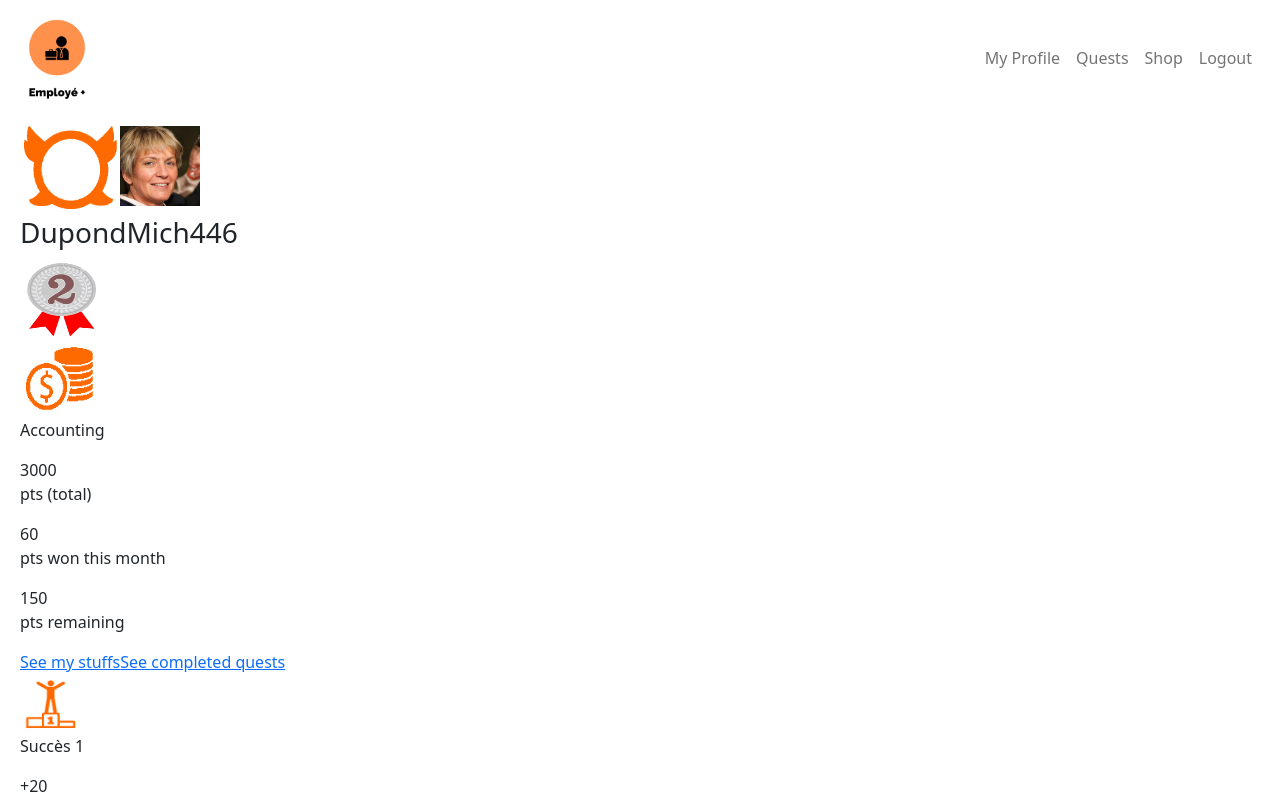
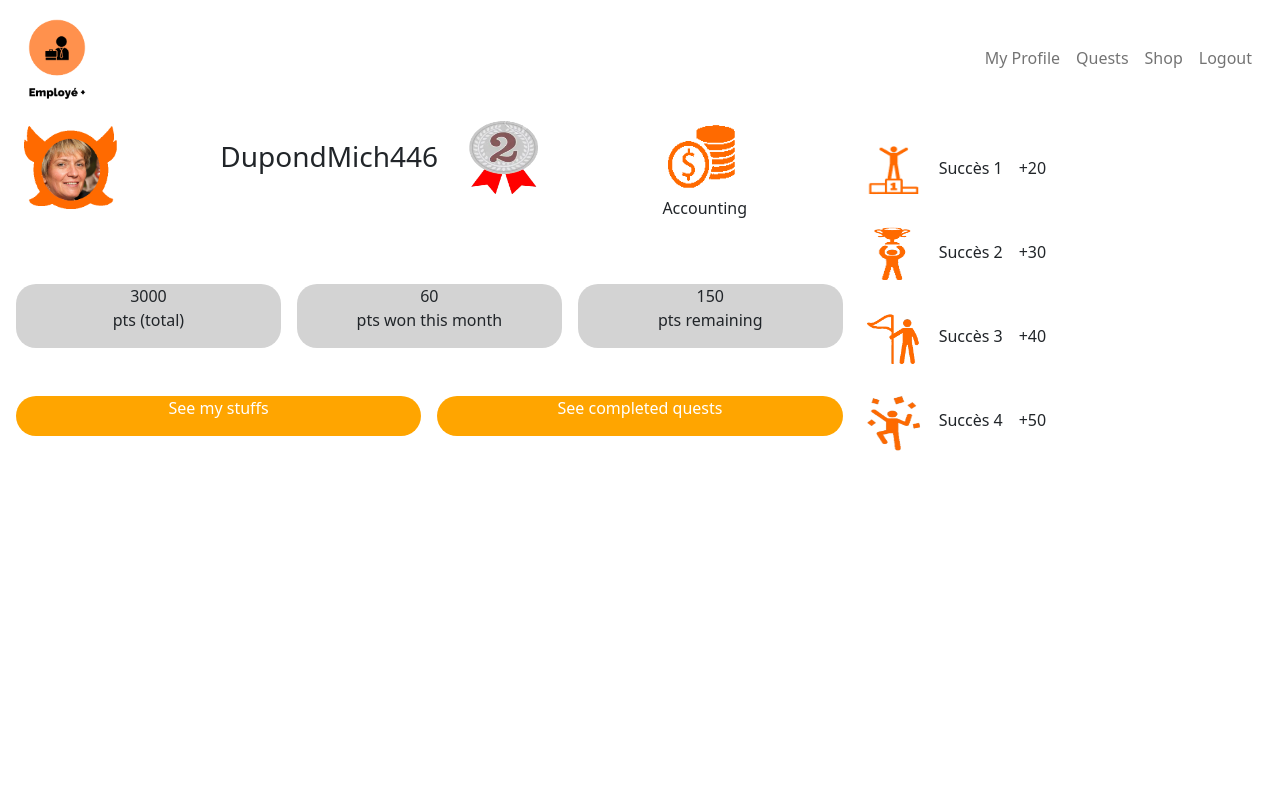
Before and after one commit to Pendi85/workshop-front, an Angular app: page /myprofile in a window 1280 px wide. Shown: the top 799 px of the page. Built offline with nearby package versions, Linux system fonts and the light colour scheme.

Commit message:
Apply styles on profile page

```diff
--- a/src/app/connectedComponents/myprofile/myprofile.component.html
+++ b/src/app/connectedComponents/myprofile/myprofile.component.html
@@ -1,47 +1,62 @@
-<div id="profile_informations">
-    <div class="profile_picture">
-        <img src="{{getUrlIconHierarchy(employeeData.hierarchy)}}" width="100" height="100">
-        <img src="../../../assets/michele.jfif" width="80" height="80">
+<div class="col-md-12">
+    <div class="row">
+        <div id="profile_informations" class="col-8">
+            <div class="row">
+                <div class="profile_picture w-25 h-25 col">
+                    <div style='position: relative '>
+                        <img style='position: absolute' class="overlay rounded-circle mt-3 ms-3"
+                            src="../../../assets/michele.jfif" width="70" height="70">
+                        <img style='position: absolute' src="{{getUrlIconHierarchy(employeeData.hierarchy)}}"
+                            width="100" height="100">
+
+                    </div>
                 </div>
 
-    <h3 class="username">{{employeeData.username}}</h3>
+                <h3 class="username col mt-4" style="font-weight: normal;">{{employeeData.username}}</h3>
 
-    <div class="rank">
+                <div class="rank col">
                     <img src="{{getUrlIconRank(employeeData.rank)}}" width="80" height="80">
                 </div>
 
-    <div class="department">
+                <div class="department col">
                     <img src="{{getUrlIconDepartment(employeeData.department)}}" width="80" height="80">
                     <p>{{employeeData.department}}</p>
                 </div>
-
-    <div class="exp_data">
-        <div>
+            </div>
+            <div class="exp_data row mt-5">
+                <div class="col ms-2 me-2" style="background-color: lightgrey; border-radius: 20px; text-align: center">
                     <p><span class="exp_data_value">{{employeeData.totalPoints}}</span>
-                <br>pts (total)</p>
+                        <br>pts (total)
+                    </p>
                 </div>
 
-        <div>
+                <div class="col ms-2 me-2" style="background-color: lightgrey; border-radius: 20px; text-align: center">
                     <p><span class="exp_data_value">{{employeeData.pointsWonThisMonth}}</span>
-                <br>pts won this month</p>
+                        <br>pts won this month
+                    </p>
                 </div>
 
-        <div>
+                <div class="col ms-2 me-2" style="background-color: lightgrey; border-radius: 20px; text-align: center">
                     <p><span class="exp_data_value">{{employeeData.pointsRemaining}}</span>
-                <br>pts remaining</p>
+                        <br>pts remaining
+                    </p>
                 </div>
             </div>
 
-    <div class="see_stuffs_and_quests">
-        <a href="/mystuffs">See my stuffs</a>
-        <a href="/quests">See completed quests</a>
+            <div class="see_stuffs_and_quests row mt-5">
+                <a style="text-decoration: none; color: white; background-color: orange; border-radius: 20px; height: 5vh; text-align: center;"
+                    class="col ms-2 me-2" href="/mystuffs">See my stuffs</a>
+                <a style="text-decoration: none; color: white; background-color: orange; border-radius: 20px; height: 5vh; text-align: center;"
+                    class="col ms-2 me-2" href="/quests">See completed quests</a>
             </div>
         </div>
 
-<div id="success_section">
-    <div class="success_item" *ngFor="let i of successList">
+        <div id="success_section" class=" col-4">
+            <div class="success_item d-flex mt-4" *ngFor="let i of successList">
                 <img src="{{i.urlImg}}" width="60" height="60">
-        <p>{{i.name}}</p>
-        <span class="earned_pts">+{{i.earnedPts}}</span>
+                <p class="mt-3 ms-3">{{i.name}}</p>
+                <span class="earned_pts mt-3 ms-3">+{{i.earnedPts}}</span>
             </div>
         </div>
+    </div>
+</div>
```
Lines whose indentation alone changed are shown as unchanged.
